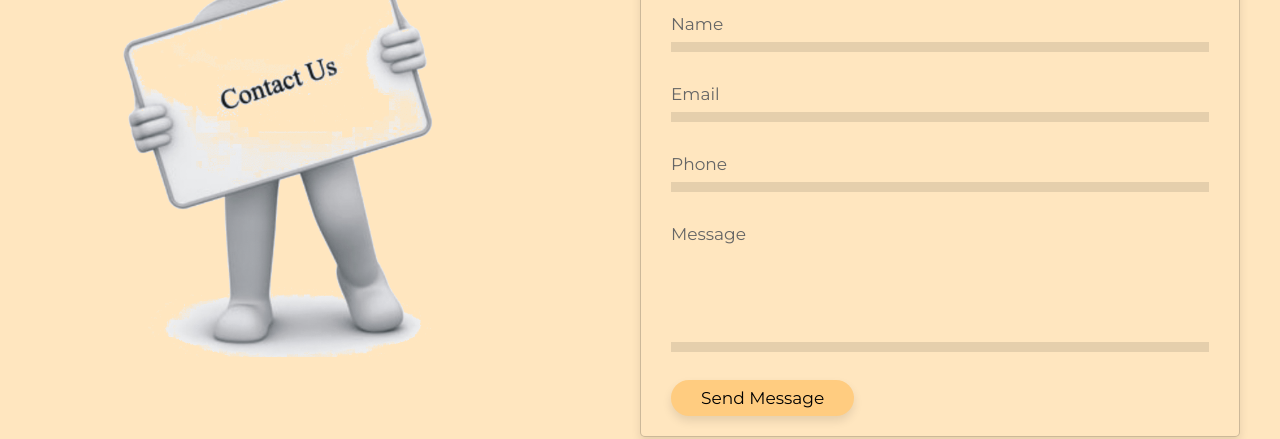
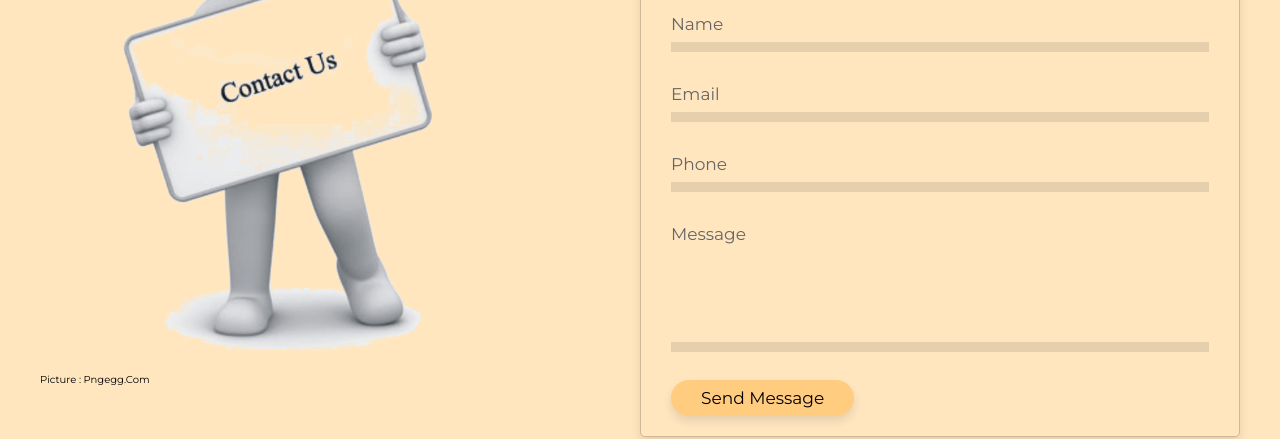
Before and after one commit to Tekbal/DATA1200-Oppgave, a plain HTML site: page sides/contact.html in a window 1280 px wide. Shown: the part 367-806 px from the top of the page. Drawn offline with Linux system fonts and the light colour scheme.

Commit message:
Update contact.html
img info

```diff
--- a/sides/contact.html
+++ b/sides/contact.html
@@ -33,6 +33,7 @@
         <div class="image">
             <img src="../img/contact.png" alt="contact" />
             <!--image source : https://e7.pngegg.com/pngimages/853/209/png-clipart-person-holding-contact-us-information-3d-computer-graphics-technical-support-miscellaneous-infographic.png-->
+            <p>Picture : pngegg.com</p>
         </div>
         <form>
             <h1 class="heading">Contact us</h1>
```
